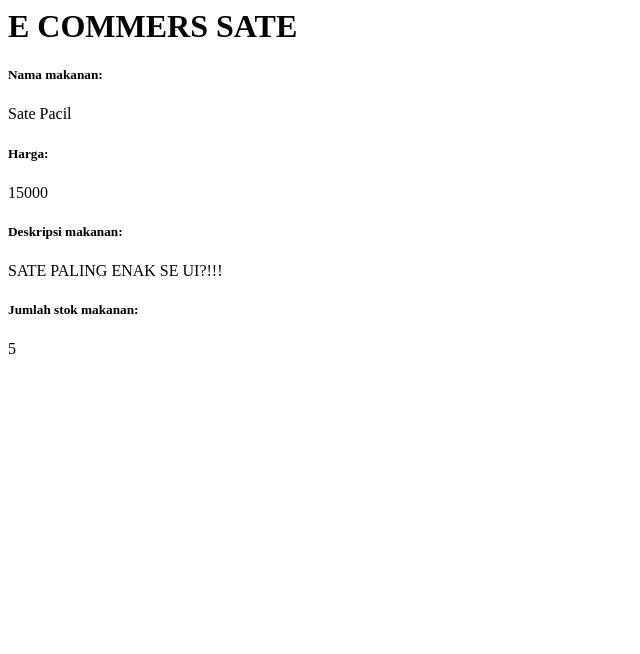
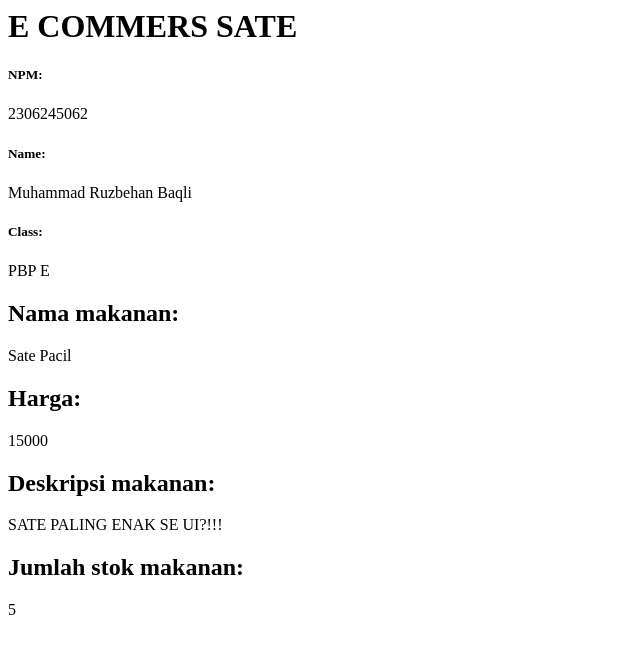
Before and after one commit to ruzbehan/tugas2pbp, a Django app: page / in a window 1280 px wide. Shown: the top 654 px of the page, without its empty margins (0-640 px from the left). Run offline with Django 5.2, Linux system fonts and the light colour scheme.

Commit message:
commit last

```diff
--- a/main/templates/main.html
+++ b/main/templates/main.html
@@ -1,10 +1,18 @@
 <h1>E COMMERS SATE</h1>
 
-<h5>Nama makanan: </h5>
+<h5>NPM: </h5>
+<p>2306245062</p>
+<h5>Name: </h5>
+<p>Muhammad Ruzbehan Baqli</p>
+<h5>Class: </h5>
+<p>PBP E</p>
+
+
+<h2>Nama makanan: </h2>
 <p>{{ name }}<p>
-<h5>Harga: </h5>
+<h2>Harga: </h2>
 <p>{{ price }}<p>
-<h5>Deskripsi makanan: </h5>
+<h2>Deskripsi makanan: </h2>
 <p>{{ description }}<p>
-<h5>Jumlah stok makanan: </h5>
+<h2>Jumlah stok makanan: </h2>
 <p>{{ quantity }}<p>
```
